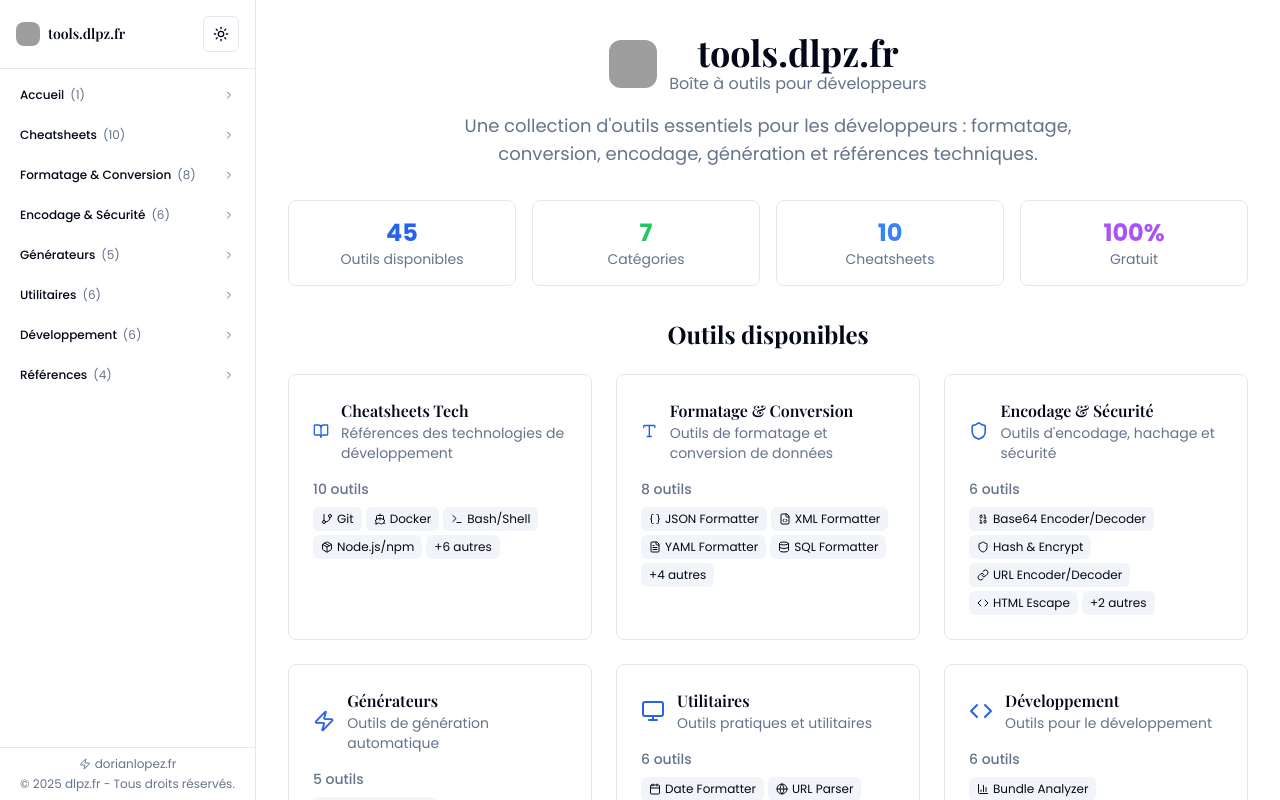
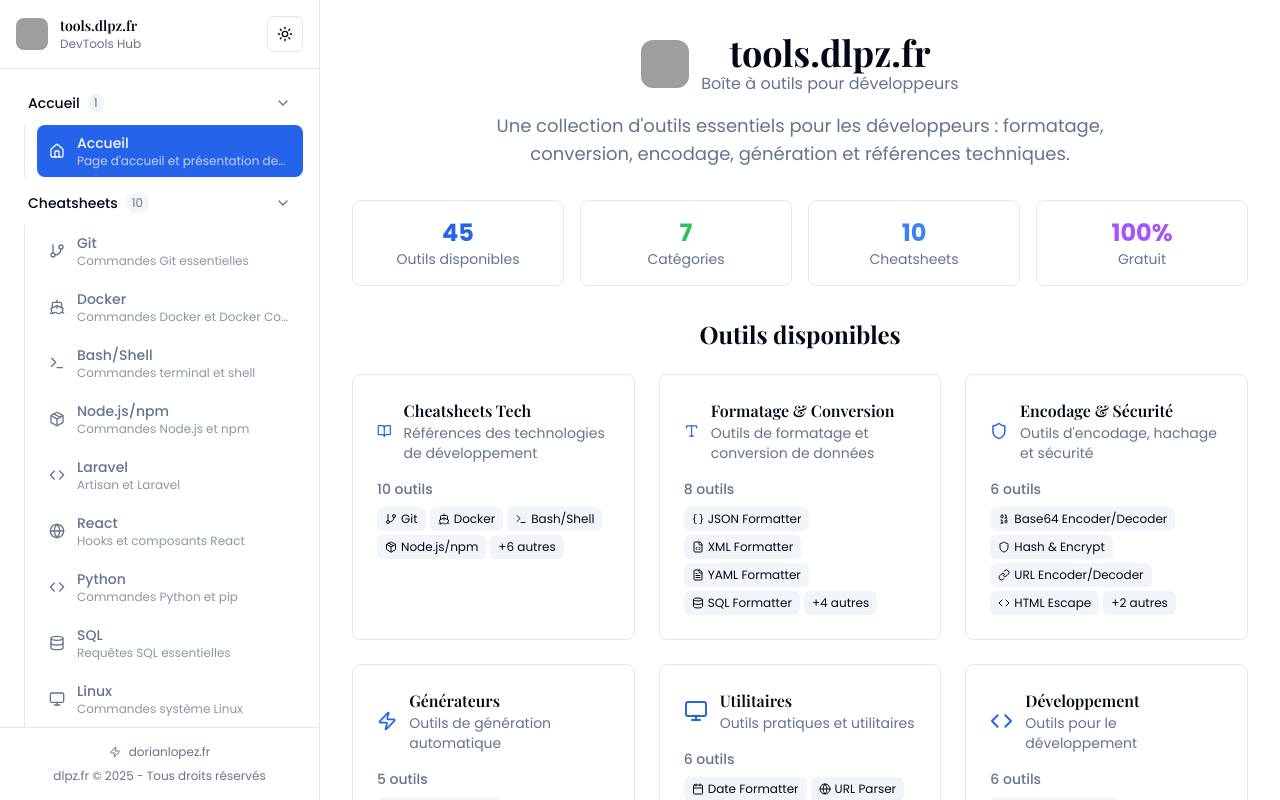
Before and after one commit to winvdaking/devtools, a Next.js app: page / in a window 1280 px wide. Built offline with nearby package versions, Linux system fonts and the light colour scheme; grey boxes are pictures that could not be loaded.

Commit message:
feat: :sparkles: correction de la sidebar et ajout de la possibilité d'utiliser le iframe

```diff
--- a/next.config.js
+++ b/next.config.js
@@ -4,6 +4,41 @@ const nextConfig = {
     experimental: {
         outputFileTracingRoot: undefined,
     },
+    // Optimisations pour le chargement CSS et les performances
+    compiler: {
+        removeConsole: process.env.NODE_ENV === 'production',
+    },
+    // Configuration pour les iframes et la sécurité
+    async headers() {
+        return [
+            {
+                source: '/(.*)',
+                headers: [
+                    {
+                        key: 'X-Frame-Options',
+                        value: 'ALLOWALL',
+                    },
+                    {
+                        key: 'Content-Security-Policy',
+                        value: "frame-ancestors *;",
+                    },
+                    {
+                        key: 'X-Content-Type-Options',
+                        value: 'nosniff',
+                    },
+                    {
+                        key: 'Referrer-Policy',
+                        value: 'strict-origin-when-cross-origin',
+                    },
+                ],
+            },
+        ];
+    },
+    // Optimisation des images
+    images: {
+        formats: ['image/webp', 'image/avif'],
+        minimumCacheTTL: 60,
+    },
 };
 
 module.exports = nextConfig;
--- a/src/app/globals.css
+++ b/src/app/globals.css
@@ -47,6 +47,22 @@
     --input: 220 14% 20%;
     --ring: 224.3 76.3% 94.1%;
   }
+
+  /* Prévention du FOUC (Flash of Unstyled Content) */
+  html {
+    color-scheme: light dark;
+  }
+
+  /* Optimisation des performances de rendu */
+  * {
+    box-sizing: border-box;
+  }
+
+  /* Amélioration de la fluidité des animations */
+  * {
+    -webkit-font-smoothing: antialiased;
+    -moz-osx-font-smoothing: grayscale;
+  }
 }
 
 @layer base {
--- a/src/app/layout.tsx
+++ b/src/app/layout.tsx
@@ -21,7 +21,7 @@ const playfair = Playfair_Display({
 export const metadata: Metadata = {
   title: "dlpz.fr - DevTools - Boîte à outils pour développeurs",
   description:
-    "Une collection d'outils essentiels pour les développeurs : formatage JSON, conversion de texte, hachage, encodage Base64 et plus encore.",
+    "Une collection d'outils essentiels pour les développeurs : formatage JSON, conversion de texte, hachage, encodage Base64, cheatsheets et plus encore.",
   keywords: [
     "devtools",
     "développeur",
@@ -30,12 +30,60 @@ export const metadata: Metadata = {
     "Base64",
     "UUID",
     "hash",
+    "cheatsheets",
+    "git",
+    "docker",
+    "bash",
+    "formatage",
+    "encodage",
+    "générateur",
+    "référence",
   ],
+  authors: [{ name: "Dorian Lopez", url: "https://dorianlopez.fr" }],
+  creator: "Dorian Lopez",
+  publisher: "dlpz.fr",
+  robots: {
+    index: true,
+    follow: true,
+    googleBot: {
+      index: true,
+      follow: true,
+      "max-video-preview": -1,
+      "max-image-preview": "large",
+      "max-snippet": -1,
+    },
+  },
+  openGraph: {
+    type: "website",
+    locale: "fr_FR",
+    url: "https://tools.dlpz.fr",
+    title: "dlpz.fr - DevTools - Boîte à outils pour développeurs",
+    description:
+      "Une collection d'outils essentiels pour les développeurs : formatage JSON, conversion de texte, hachage, encodage Base64, cheatsheets et plus encore.",
+    siteName: "dlpz.fr DevTools",
+    images: [
+      {
+        url: "https://dorianlopez.fr/avatar.png",
+        width: 1200,
+        height: 630,
+        alt: "dlpz.fr DevTools",
+      },
+    ],
+  },
+  twitter: {
+    card: "summary_large_image",
+    title: "dlpz.fr - DevTools - Boîte à outils pour développeurs",
+    description:
+      "Une collection d'outils essentiels pour les développeurs : formatage JSON, conversion de texte, hachage, encodage Base64, cheatsheets et plus encore.",
+    images: ["https://dorianlopez.fr/avatar.png"],
+    creator: "@dorianlopez",
+  },
   icons: {
     icon: "https://dorianlopez.fr/avatar.png",
     shortcut: "https://dorianlopez.fr/avatar.png",
     apple: "https://dorianlopez.fr/avatar.png",
   },
+  manifest: "/manifest.json",
 };
 
 export default function RootLayout({
--- a/src/app/page.tsx
+++ b/src/app/page.tsx
@@ -6,6 +6,7 @@
 import { useState } from "react";
 import { Sidebar } from "@/components/sidebar";
 import { ToolId } from "@/types/tools";
+import { cn } from "@/lib/utils";
 
 // Import des composants d'outils existants
 import { DateFormatter } from "@/components/tools/date-formatter";
@@ -140,8 +141,14 @@ export default function HomePage() {
 
       {/* Zone de contenu principale */}
       <main className="flex-1 overflow-auto">
-        <div className="container mx-auto p-6 lg:p-8 max-w-7xl">
-          <div key={activeTool}>
+        <div className={cn(
+          "container mx-auto p-4 sm:p-6 lg:p-8",
+          // Largeur optimisée selon le type d'outil
+          activeTool.includes('cheatsheet') || activeTool === 'cheatsheets'
+            ? "max-w-4xl" // Plus étroit pour les cheatsheets
+            : "max-w-7xl" // Plus large pour les autres outils
+        )}>
+          <div key={activeTool} className="min-h-full">
             <ActiveToolComponent />
           </div>
         </div>
--- /dev/null
+++ b/src/app/viewport.ts
@@ -0,0 +1,12 @@
+import type { Viewport } from 'next'
+
+export const viewport: Viewport = {
+  width: 'device-width',
+  initialScale: 1,
+  maximumScale: 1,
+  userScalable: false,
+  themeColor: [
+    { media: '(prefers-color-scheme: light)', color: '#ffffff' },
+    { media: '(prefers-color-scheme: dark)', color: '#1a1a1a' }
+  ]
+}
--- a/src/components/sidebar.tsx
+++ b/src/components/sidebar.tsx
@@ -1,9 +1,10 @@
 /**
  * Composant Sidebar - Navigation principale de l'application
+ * Version refaite avec une meilleure structure et performance
  */
 "use client";
 
-import { motion } from "framer-motion";
+import React, { useState, useEffect, useCallback } from "react";
 import {
   Calendar,
   Braces,
@@ -44,7 +45,6 @@ import {
   Package,
   Home,
 } from "lucide-react";
-import { useState } from "react";
 import { cn } from "@/lib/utils";
 import { ToolId, ToolCategory } from "@/types/tools";
 import { ThemeToggle } from "./ui/theme-toggle";
@@ -54,6 +54,7 @@ interface SidebarProps {
   onToolSelect: (toolId: ToolId) => void;
 }
 
+// Configuration des catégories d'outils
 const toolCategories: ToolCategory[] = [
   {
     id: "home",
@@ -435,69 +436,138 @@ const toolCategories: ToolCategory[] = [
   },
 ];
 
+// Composant pour un élément de catégorie
+interface CategoryItemProps {
+  category: ToolCategory;
+  isExpanded: boolean;
+  onToggle: () => void;
+  activeTool: ToolId;
+  onToolSelect: (toolId: ToolId) => void;
+  onCloseMobile: () => void;
+}
+
+function CategoryItem({
+  category,
+  isExpanded,
+  onToggle,
+  activeTool,
+  onToolSelect,
+  onCloseMobile
+}: CategoryItemProps) {
+  const ChevronIcon = isExpanded ? ChevronDown : ChevronRight;
+
+  return (
+    <div className="space-y-1">
+      {/* Bouton de catégorie */}
+      <button
+        onClick={onToggle}
+        className="w-full flex items-center justify-between px-3 py-2 rounded-lg text-left hover:bg-accent hover:text-accent-foreground transition-colors group"
+      >
+        <div className="flex items-center space-x-2">
+          <span className="text-sm font-medium">{category.name}</span>
+          <span className="text-xs text-muted-foreground bg-muted px-1.5 py-0.5 rounded-full">
+            {category.tools.length}
+          </span>
+        </div>
+        <ChevronIcon className="h-4 w-4 text-muted-foreground transition-transform group-hover:text-foreground" />
+      </button>
+
+      {/* Liste des outils */}
+      {isExpanded && (
+        <div className="ml-2 space-y-1 border-l border-border pl-3">
+          {category.tools.map((tool) => {
+            const ToolIcon = tool.icon;
+            const isActive = activeTool === tool.id;
+
+            return (
+              <button
+                key={tool.id}
+                onClick={() => {
+                  onToolSelect(tool.id as ToolId);
+                  onCloseMobile();
+                }}
+                className={cn(
+                  "w-full flex items-center space-x-3 px-3 py-2 rounded-lg text-left transition-all duration-200",
+                  "hover:bg-accent hover:text-accent-foreground",
+                  isActive
+                    ? "bg-primary text-primary-foreground shadow-sm"
+                    : "text-muted-foreground hover:text-foreground"
+                )}
+              >
+                <ToolIcon className="h-4 w-4 flex-shrink-0" />
+                <div className="flex-1 min-w-0">
+                  <div className="text-sm font-medium truncate">
+                    {tool.name}
+                  </div>
+                  <div className="text-xs truncate opacity-75">
+                    {tool.description}
+                  </div>
+                </div>
+              </button>
+            );
+          })}
+        </div>
+      )}
+    </div>
+  );
+}
+
+// Composant principal de la sidebar
 export function Sidebar({ activeTool, onToolSelect }: SidebarProps) {
   const [isOpen, setIsOpen] = useState(false);
   const [expandedCategories, setExpandedCategories] = useState<Set<string>>(
-    new Set([])
+    new Set(["home", "cheatsheets"])
   );
 
-  const toggleCategory = (categoryId: string) => {
-    const newExpanded = new Set(expandedCategories);
-    if (newExpanded.has(categoryId)) {
-      newExpanded.delete(categoryId);
+  // Gestion de l'ouverture/fermeture des catégories
+  const toggleCategory = useCallback((categoryId: string) => {
+    setExpandedCategories(prev => {
+      const newSet = new Set(prev);
+      if (newSet.has(categoryId)) {
+        newSet.delete(categoryId);
       } else {
-      newExpanded.add(categoryId);
+        newSet.add(categoryId);
       }
-    setExpandedCategories(newExpanded);
+      return newSet;
+    });
+  }, []);
+
+  // Fermer la sidebar sur mobile
+  const closeMobile = useCallback(() => {
+    setIsOpen(false);
+  }, []);
+
+  // Gestion du redimensionnement de fenêtre
+  useEffect(() => {
+    const handleResize = () => {
+      if (window.innerWidth >= 1024) {
+        setIsOpen(false);
+      }
     };
+
+    window.addEventListener('resize', handleResize);
+    return () => window.removeEventListener('resize', handleResize);
+  }, []);
+
+  // Gestion des raccourcis clavier
+  useEffect(() => {
+    const handleKeyDown = (e: KeyboardEvent) => {
+      if (e.key === 'Escape' && isOpen) {
+        setIsOpen(false);
+      }
+    };
+
+    document.addEventListener('keydown', handleKeyDown);
+    return () => document.removeEventListener('keydown', handleKeyDown);
+  }, [isOpen]);
 
   return (
     <>
-      {/* Styles pour la scrollbar personnalisée et responsive */}
-      <style jsx>{`
-        .custom-scrollbar {
-          scrollbar-width: thin;
-          scrollbar-color: hsl(var(--border)) transparent;
-          scroll-behavior: smooth;
-          -webkit-overflow-scrolling: touch;
-        }
-
-        .custom-scrollbar::-webkit-scrollbar {
-          width: 6px;
-        }
-
-        .custom-scrollbar::-webkit-scrollbar-track {
-          background: transparent;
-        }
-
-        .custom-scrollbar::-webkit-scrollbar-thumb {
-          background: hsl(var(--border));
-          border-radius: 3px;
-          transition: background 0.2s ease;
-        }
-
-        .custom-scrollbar::-webkit-scrollbar-thumb:hover {
-          background: hsl(var(--muted-foreground) / 0.5);
-        }
-
-        /* Responsive adjustments */
-        @media (max-width: 768px) {
-          .custom-scrollbar::-webkit-scrollbar {
-            width: 4px;
-          }
-        }
-
-        @media (max-width: 640px) {
-          .custom-scrollbar::-webkit-scrollbar {
-            width: 3px;
-          }
-        }
-      `}</style>
-
       {/* Bouton mobile pour ouvrir la sidebar */}
       <button
         onClick={() => setIsOpen(true)}
-        className="lg:hidden fixed top-4 left-4 z-50 p-2 rounded-lg bg-card border shadow-md"
+        className="lg:hidden fixed top-4 left-4 z-50 p-2 rounded-lg bg-card border shadow-lg hover:shadow-xl transition-shadow"
+        aria-label="Ouvrir le menu"
       >
         <Menu className="h-5 w-5" />
       </button>
@@ -505,150 +575,88 @@ export function Sidebar({ activeTool, onToolSelect }: SidebarProps) {
       {/* Overlay pour mobile */}
       {isOpen && (
         <div
-          className="lg:hidden fixed inset-0 bg-black/50 z-40"
-          onClick={() => setIsOpen(false)}
+          className="lg:hidden fixed inset-0 bg-black/50 z-40 backdrop-blur-sm"
+          onClick={closeMobile}
         />
       )}
 
       {/* Sidebar */}
-      <motion.aside
-        initial={{ x: -240 }}
-        animate={{ x: 0 }}
-        transition={{ type: "spring", stiffness: 300, damping: 30 }}
+      <aside
         className={cn(
-          "fixed left-0 top-0 z-40 h-full w-60 bg-card border-r border-border transition-transform duration-300 flex flex-col",
-          "lg:relative lg:z-0 lg:translate-x-0 lg:w-64 lg:h-full",
-          "md:w-56",
-          "sm:w-52",
+          "fixed left-0 top-0 z-40 h-full w-72 bg-card border-r border-border flex flex-col",
+          "lg:relative lg:z-0 lg:translate-x-0 lg:w-80",
+          "shadow-xl lg:shadow-none",
+          "transition-transform duration-300 ease-in-out",
           isOpen ? "translate-x-0" : "-translate-x-full lg:translate-x-0"
         )}
       >
         {/* Header */}
         <div className="flex items-center justify-between p-4 border-b border-border flex-shrink-0">
-          <div className="flex items-center space-x-2">
-            <div className="w-6 h-6 rounded-lg overflow-hidden">
+          <div className="flex items-center space-x-3">
+            <div className="w-8 h-8 rounded-lg overflow-hidden bg-primary/10 flex items-center justify-center">
               <img
                 src="https://dorianlopez.fr/avatar.png"
                 alt="Dorian Lopez"
                 className="w-full h-full object-cover"
               />
             </div>
+            <div>
               <h1 className="text-sm font-semibold font-playfair">
                 tools.dlpz.fr
               </h1>
+              <p className="text-xs text-muted-foreground">
+                DevTools Hub
+              </p>
+            </div>
           </div>
 
-          <div className="flex items-center space-x-1">
+          <div className="flex items-center space-x-2">
             <ThemeToggle />
-            {/* Bouton fermer pour mobile */}
             <button
-              onClick={() => setIsOpen(false)}
-              className="lg:hidden p-1 rounded-md hover:bg-accent"
+              onClick={closeMobile}
+              className="lg:hidden p-1.5 rounded-md hover:bg-accent transition-colors"
+              aria-label="Fermer le menu"
             >
               <X className="h-4 w-4" />
             </button>
           </div>
         </div>
 
-        {/* Navigation avec scroll automatique */}
+        {/* Navigation */}
         <nav className="flex-1 overflow-hidden flex flex-col">
-          <div className="p-3 space-y-3 overflow-y-auto custom-scrollbar flex-1 min-h-0">
-            {toolCategories.map((category) => {
-              const isExpanded = expandedCategories.has(category.id);
-              const Icon = isExpanded ? ChevronDown : ChevronRight;
-
-              return (
-                <div key={category.id} className="space-y-1">
-                  <button
-                    onClick={() => toggleCategory(category.id)}
-                    className="w-full flex items-center justify-between px-2 py-1.5 rounded-md text-left hover:bg-accent hover:text-accent-foreground transition-colors"
-                  >
-                    <div className="flex items-center space-x-1.5">
-                      <span className="text-xs font-medium">
-                        {category.name}
-                      </span>
-                      <span className="text-xs text-muted-foreground">
-                        ({category.tools.length})
-                      </span>
-                    </div>
-                    <Icon className="h-3 w-3 text-muted-foreground" />
-                  </button>
-
-                  {isExpanded && (
-                    <motion.div
-                      initial={{ opacity: 0, height: 0 }}
-                      animate={{ opacity: 1, height: "auto" }}
-                      exit={{ opacity: 0, height: 0 }}
-                      transition={{ duration: 0.2 }}
-                      className="ml-3 space-y-0.5"
-                    >
-                      {category.tools.map((tool) => {
-                        const ToolIcon = tool.icon;
-                        const isActive = activeTool === tool.id;
-
-                        return (
-                          <motion.button
-                            key={tool.id}
-                            onClick={() => {
-                              onToolSelect(tool.id as ToolId);
-                              setIsOpen(false); // Fermer la sidebar sur mobile après sélection
-                            }}
-                            className={cn(
-                              "w-full flex items-center space-x-2 px-2 py-1.5 rounded-md text-left transition-colors",
-                              isActive
-                                ? "bg-primary text-primary-foreground"
-                                : "hover:bg-accent hover:text-accent-foreground"
-                            )}
-                            whileHover={{ scale: 1.01 }}
-                            whileTap={{ scale: 0.99 }}
-                          >
-                            <ToolIcon className="h-3 w-3 flex-shrink-0" />
-                            <div className="flex-1 min-w-0">
-                              <div className="text-xs font-medium truncate">
-                                {tool.name}
-                              </div>
-                              <div
-                                className={cn(
-                                  "text-xs truncate",
-                                  isActive
-                                    ? "text-primary-foreground/70"
-                                    : "text-muted-foreground"
-                                )}
-                              >
-                                {tool.description}
-                              </div>
-                            </div>
-                          </motion.button>
-                        );
-                      })}
-                    </motion.div>
-                  )}
-                </div>
-              );
-            })}
+          <div className="p-4 space-y-2 overflow-y-auto flex-1">
+            {toolCategories.map((category) => (
+              <CategoryItem
+                key={category.id}
+                category={category}
+                isExpanded={expandedCategories.has(category.id)}
+                onToggle={() => toggleCategory(category.id)}
+                activeTool={activeTool}
+                onToolSelect={onToolSelect}
+                onCloseMobile={closeMobile}
+              />
+            ))}
           </div>
         </nav>
 
-        {/* Footer - reste en bas */}
-        <div className="px-3 py-2 border-t border-border flex-shrink-0">
-          <div className="flex flex-col items-center justify-center text-xs text-muted-foreground space-y-1">
+        {/* Footer */}
+        <div className="p-4 border-t border-border flex-shrink-0">
+          <div className="flex flex-col items-center justify-center text-xs text-muted-foreground space-y-2">
             <a
               href="https://dorianlopez.fr"
               target="_blank"
               rel="noopener noreferrer"
-              className="flex items-center space-x-1 hover:text-foreground transition-colors"
+              className="flex items-center space-x-2 hover:text-foreground transition-colors group"
             >
-              <Zap className="h-3 w-3" />
+              <Zap className="h-3 w-3 group-hover:text-primary" />
               <span>dorianlopez.fr</span>
             </a>
             <div className="text-center">
-              <span>
-                © {new Date().getFullYear()} dlpz.fr - Tous droits réservés.
-              </span>
+              <span>dlpz.fr © {new Date().getFullYear()} - Tous droits réservés</span>
             </div>
           </div>
         </div>
-      </motion.aside>
+      </aside>
     </>
   );
 }
```
Also changed, not shown: public/manifest.json (added), public/robots.txt (added), 1 other file (tests, documents, lock files or other folders). Lines whose indentation alone changed are shown as unchanged.
